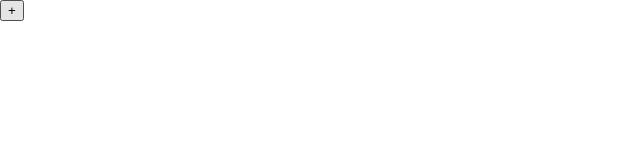
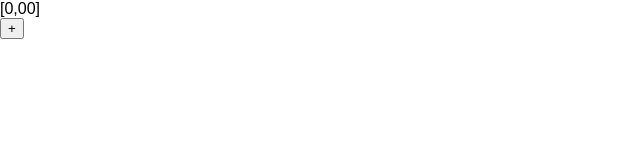
Before and after one commit to linielson/hello-word-react, a React (Create React App) app: page / in a window 1280 px wide. Shown: the top 160 px of the page, without its empty margins (0-640 px from the left). Built offline with nearby package versions, Linux system fonts and the light colour scheme.

Commit message:
Render components at App

```diff
--- a/src/component/App.js
+++ b/src/component/App.js
@@ -1,11 +1,13 @@
 import React, { Component } from 'react';
-import Button from './Button';
+import Display from './Display';
+import ButtonPanel from './ButtonPanel';
 
 class App extends Component {
   render() {
     return (
       <div>
-        <Button symbol='+'/>
+        <Display/>
+        <ButtonPanel/>
       </div>
     );
   }
--- a/src/component/ButtonPanel.js
+++ b/src/component/ButtonPanel.js
@@ -1,8 +1,9 @@
 import React, { Component } from 'react';
+import Button from './Button';
 
 class ButtonPanel extends React.Component {
   render() {
-    return <div>Awesome button panel</div>;
+    return <Button symbol='+'/>;
   }
 }
 
--- a/src/component/Display.js
+++ b/src/component/Display.js
@@ -4,7 +4,7 @@ class Display extends React.Component {
   render() {
     return (
       <div>
-        Awesome Display
+        [0,00]
       </div>
     );
   }
```
